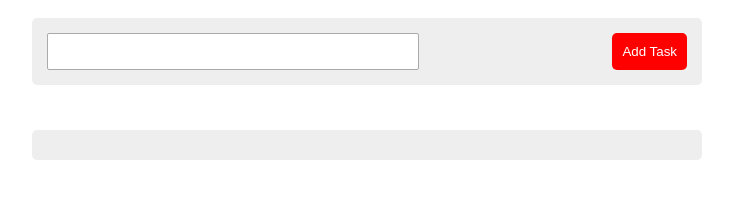
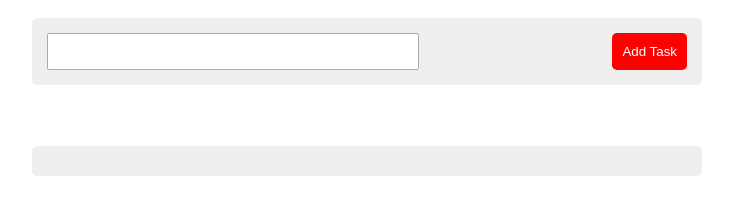
Before and after one commit to ayaalshouha/to-do-app-with-local-storage-js, a plain HTML site: page index.html in a window 1280 px wide. Shown: the whole page, without its empty margins (283-1016 px from the left). Drawn offline with Linux system fonts and the light colour scheme.

Commit message:
improvements

```diff
--- a/main.css
+++ b/main.css
@@ -24,7 +24,7 @@
     width: 50%;
     position: absolute;
     left: 50%;
-    top: 15%;
+    top: 17%;
     transform: translateX(-50%);
     background-color: #eee;
     display: flex;
```
